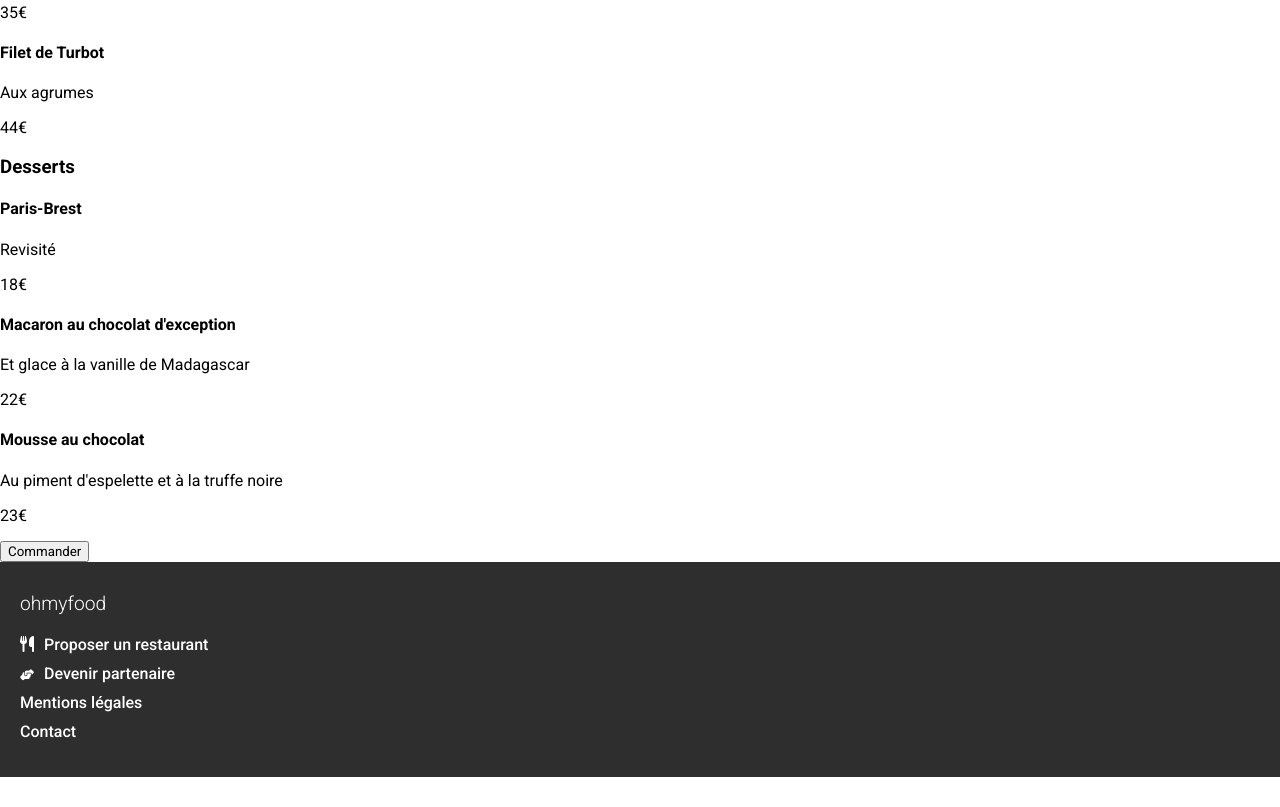
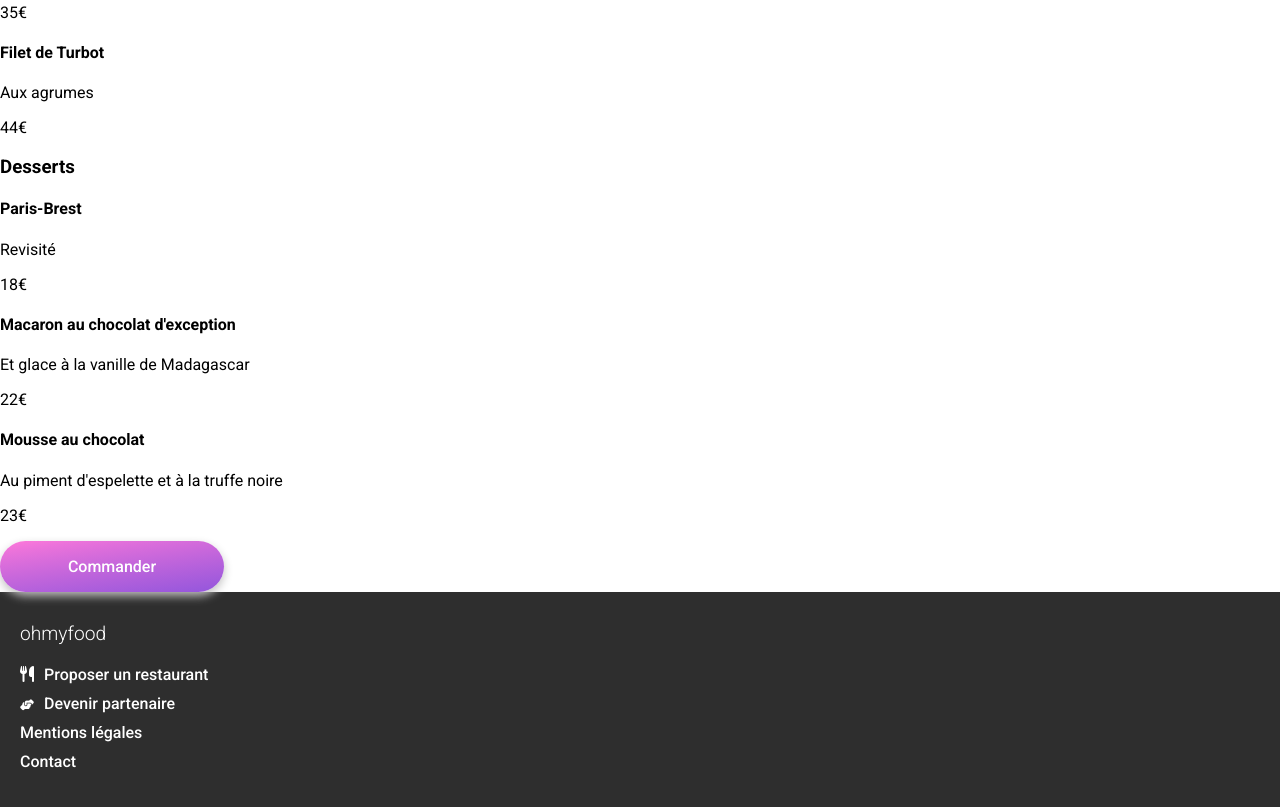
Before and after one commit to NathanPodevin/NathanPodevin_3_23112021, a website: page resto1_palette.html in a window 1280 px wide. Shown: the part 823-1630 px from the top of the page. Before the commit the page ends 1600 px from the top, so only its background shows below. Drawn offline with Linux system fonts and the light colour scheme; a web font is replaced by a local one.

Commit message:
Ajout du mixin bouton_principaux sur le bouton commander page menu

```diff
--- a/sass/Components/_boutons.scss
+++ b/sass/Components/_boutons.scss
@@ -1,3 +1,7 @@
 .intro__btn {
     @include bouton_principaux;
 }
+
+.command__btn {
+    @include bouton_principaux;
+}
```
Also changed, not shown: index.html (+1 -1 lines), css/styles.css.
